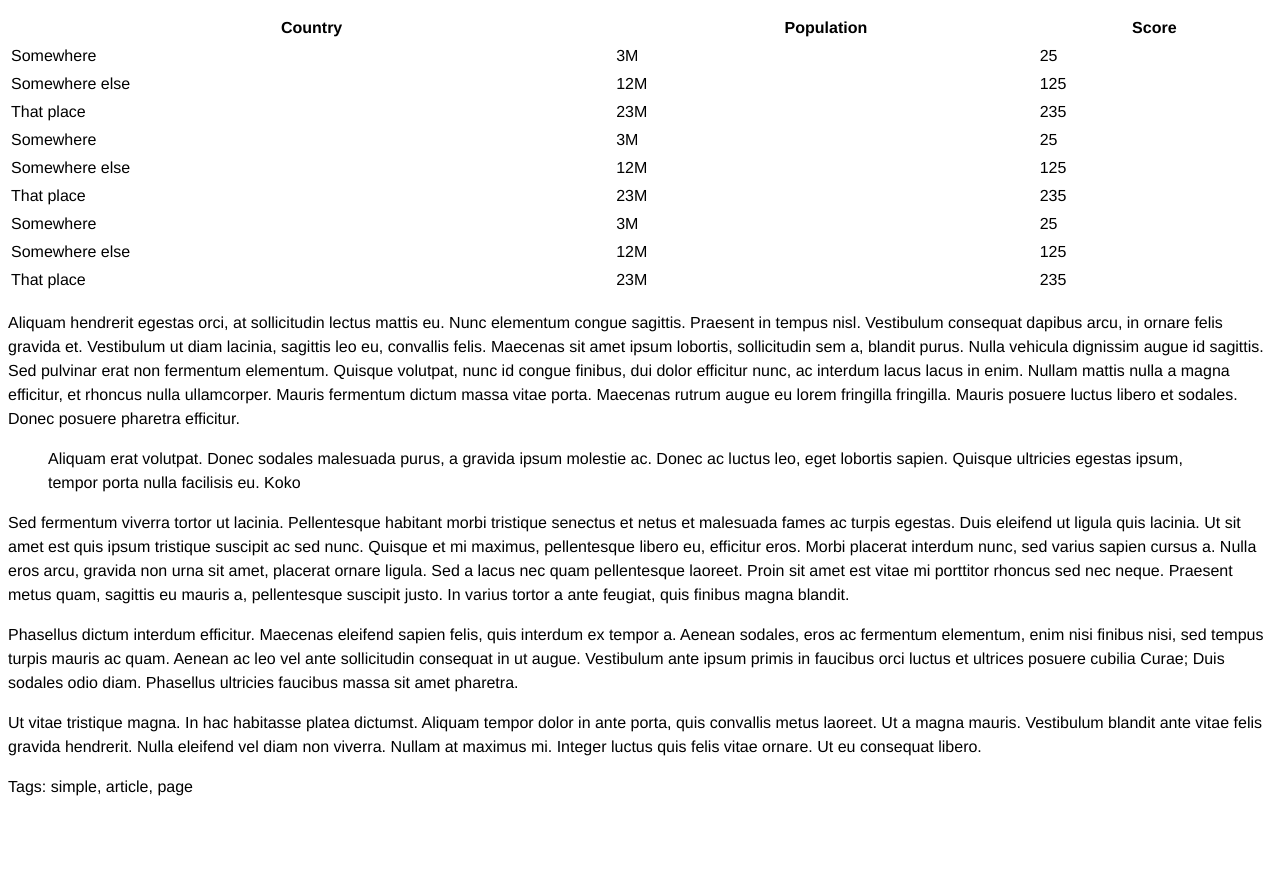
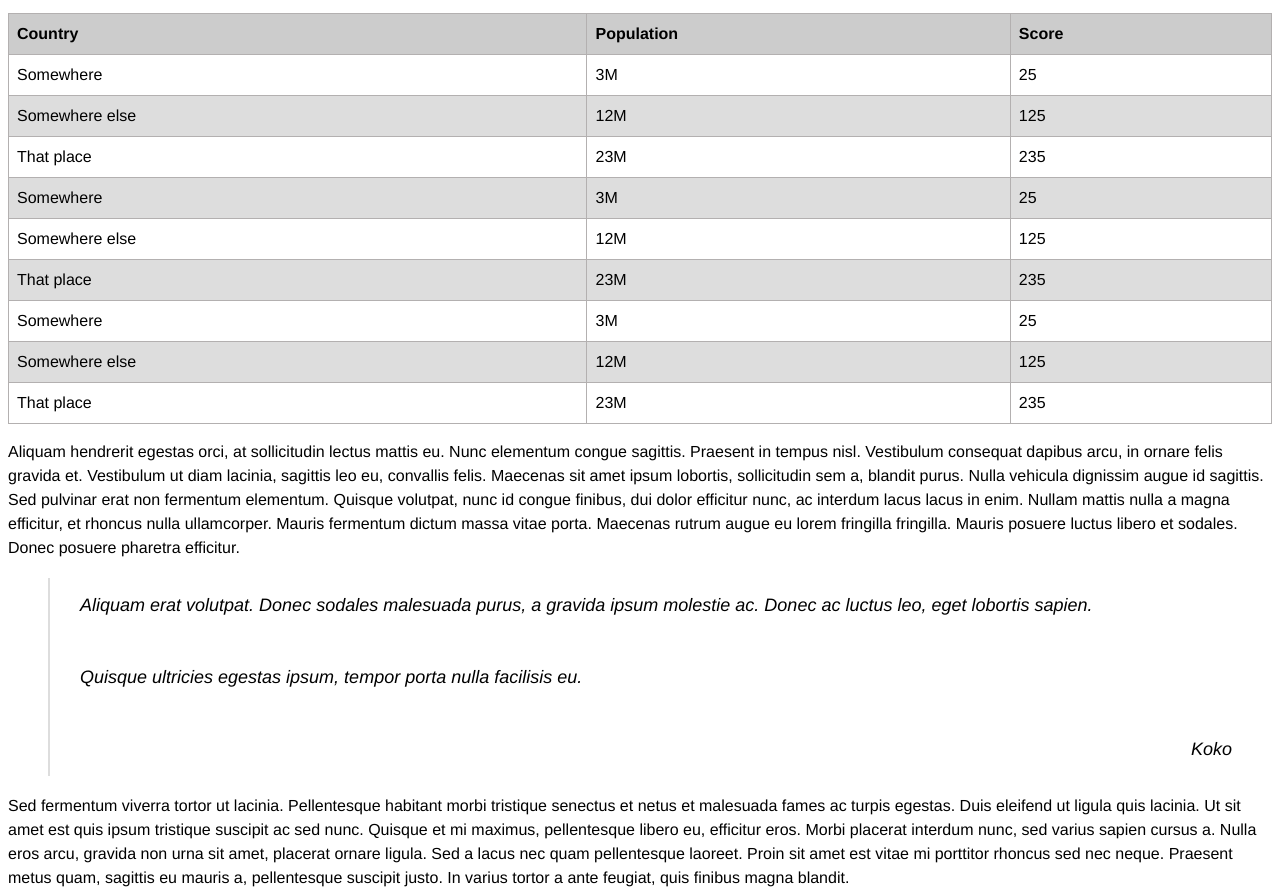
Before and after one commit to Borislav-Vezirov/HTML_and_CSS, a plain HTML site: page 01.CSS_&_Typography/11_Create-Typography-CSS/index.html in a window 1280 px wide. Shown: the part 1427-2320 px from the top of the page. Before the commit the page ends 2242 px from the top, so only its background shows below. Drawn offline with Linux system fonts and the light colour scheme.

Commit message:
finished the task

```diff
--- a/01.CSS_&_Typography/11_Create-Typography-CSS/index.html
+++ b/01.CSS_&_Typography/11_Create-Typography-CSS/index.html
@@ -148,12 +148,12 @@
         congue finibus, dui dolor efficitur nunc, ac interdum lacus lacus in enim. Nullam mattis nulla a magna
         efficitur, et rhoncus nulla ullamcorper. Mauris fermentum dictum massa vitae porta. Maecenas rutrum augue eu
         lorem fringilla fringilla. Mauris posuere luctus libero et sodales. Donec posuere pharetra efficitur.</p>
-    <blockquote>Aliquam erat volutpat. Donec sodales malesuada purus, a gravida ipsum molestie ac. Donec ac luctus
-        leo, eget lobortis sapien.
-
-        Quisque ultricies egestas ipsum, tempor porta nulla facilisis eu.
-
-        Koko</blockquote>
+    <blockquote>
+        <p>Aliquam erat volutpat. Donec sodales malesuada purus, a gravida ipsum molestie ac. Donec ac luctus
+        leo, eget lobortis sapien.</p>
+        <p>Quisque ultricies egestas ipsum, tempor porta nulla facilisis eu.</p>
+        <p><span>Koko</span></p>
+    </blockquote>
     <p>Sed fermentum viverra tortor ut lacinia. Pellentesque habitant morbi tristique senectus et netus et malesuada
         fames ac turpis egestas. Duis eleifend ut ligula quis lacinia. Ut sit amet est quis ipsum tristique suscipit
         ac sed nunc. Quisque et mi maximus, pellentesque libero eu, efficitur eros. Morbi placerat interdum nunc,
--- a/01.CSS_&_Typography/11_Create-Typography-CSS/style.css
+++ b/01.CSS_&_Typography/11_Create-Typography-CSS/style.css
@@ -1,11 +1,4 @@
-/* •	Use Georgia, serif font-family for the headings
-•	Use headings from h1 to h6
-•	Create a HTML table and style it
-•	Use blockquote tag
-o	Style its left border with rgb(221,221,221) color
-o	Style its font to italic
-•	Use hr tag for the horizontal lines
- */
+
 
 body{
     font-family: Helvetica, sans-serif;
@@ -18,6 +11,37 @@ h1, h2, h3, h4, h5, h6{
 
 }
 
-table{
+table {
+    border-collapse: collapse;
     width: 100%;
 }
+
+table th{
+    background-color: #ccc;
+}
+
+td, th {
+border: 1px solid #b3b0b0;
+text-align: left;
+padding: 8px;
+}
+
+tr:nth-child(even) {
+background-color: #dddddd;
+}
+
+blockquote{
+    border-left: 2px solid rgb(221,221,221);
+    font-style: italic;
+    line-height: 3;
+    padding-left: 30px;
+}
+
+blockquote p {
+    font-size: 18px;
+}
+
+blockquote p span{
+    display: block;
+    text-align: end;
+}
```
